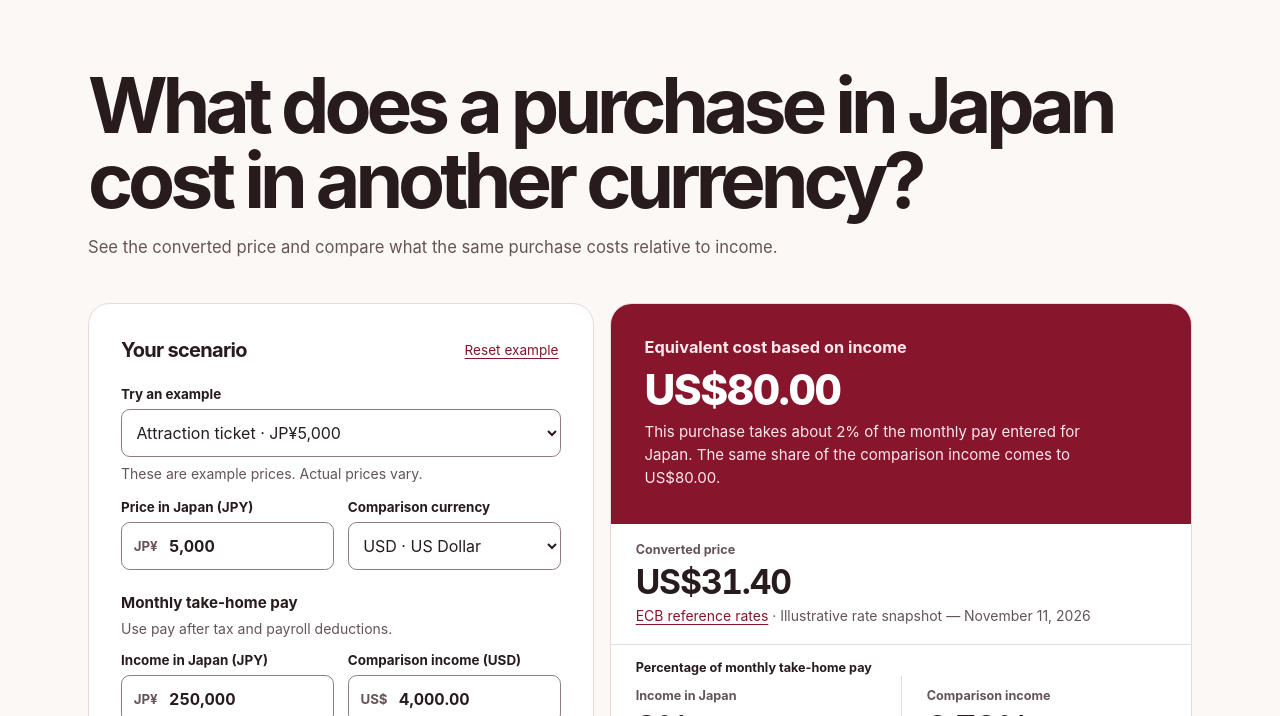
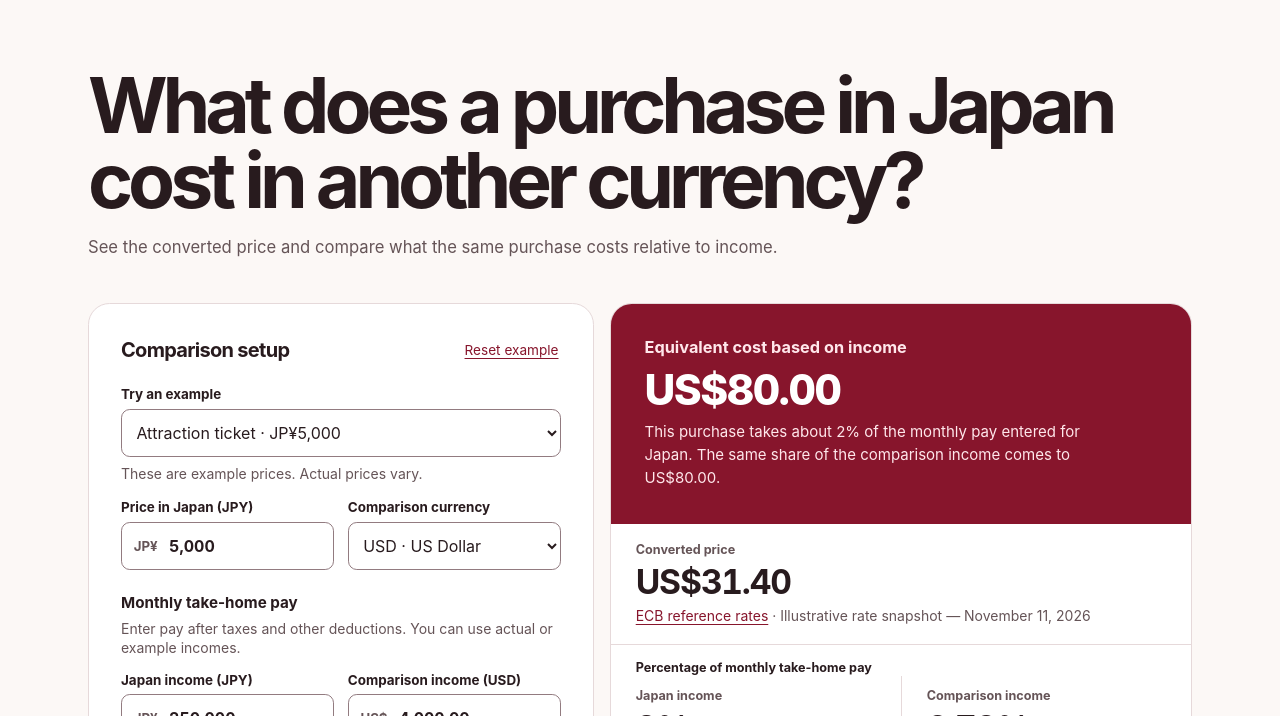
Before and after one commit to josh-wong/japan-purchasing-power-calculator, a website built with Vite: page docs/_planning/v1.0-gui-mockup.html in a window 1280 px wide. Shown: the part 84-800 px from the top of the page. Built offline with nearby package versions, Linux system fonts and the light colour scheme; no server answers.

Commit message:
Clarify comparison setup and income wording
Use neutral labels and clarify that monthly take-home pay can use actual or example incomes in the app and reference mockup.

Co-Authored-By: OpenAI Codex (GPT-6) <noreply@openai.com>

```diff
--- a/docs/_planning/v1.0-gui-mockup.html
+++ b/docs/_planning/v1.0-gui-mockup.html
@@ -252,7 +252,7 @@
     <div class="calculator">
       <form class="panel inputs" aria-labelledby="scenario-title" novalidate>
         <div class="section-head">
-          <h2 id="scenario-title">Your scenario</h2>
+          <h2 id="scenario-title">Comparison setup</h2>
           <button type="button" class="reset" id="reset">Reset example</button>
         </div>
 
@@ -301,10 +301,10 @@
 
         <fieldset class="pay-fields" aria-describedby="pay-help">
           <legend>Monthly take-home pay</legend>
-          <p id="pay-help" class="help">Use pay after tax and payroll deductions.</p>
+          <p id="pay-help" class="help">Enter pay after taxes and other deductions. You can use actual or example incomes.</p>
           <div class="form-row">
             <div>
-              <label class="field-label" for="japan">Income in Japan (JPY)</label>
+              <label class="field-label" for="japan">Japan income (JPY)</label>
               <div class="input-shell">
                 <span class="prefix" aria-hidden="true">JP¥</span>
                 <input id="japan" type="text" inputmode="decimal" value="250,000" autocomplete="off" aria-describedby="japan-error">
@@ -338,7 +338,7 @@
           <h3 id="share-title">Percentage of monthly take-home pay</h3>
           <dl class="pay-shares">
             <div class="metric">
-              <dt>Income in Japan</dt>
+              <dt>Japan income</dt>
               <dd>
                 <p class="metric-value" id="japan-share">2%</p>
                 <p class="metric-note" id="japan-share-note">Of JP¥250,000</p>
```
Also changed, not shown: index.html (+4 -4 lines).
